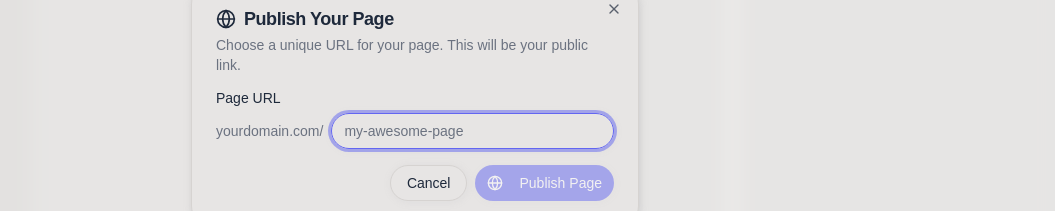
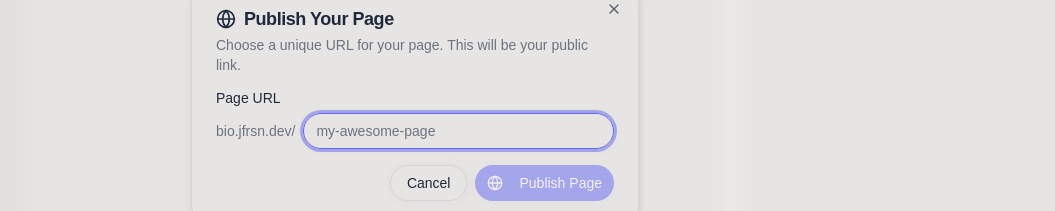
Before and after one commit to qreoct/linkinbio, a Next.js app: page /dashboard in a window 1280 px wide. Both pictures are taken after a click on the button "Publish Page". Shown: the part 457-668 px from the top of the page, without its empty margins (225-1280 px from the left). Built offline with nearby package versions, Linux system fonts and the light colour scheme; no server answers.

Commit message:
change links to prod

```diff
--- a/src/app/layout.tsx
+++ b/src/app/layout.tsx
@@ -8,8 +8,8 @@
 import "./globals.css";
 
 export const metadata: Metadata = {
-  title: "Next App",
-  description: "Next App",
+  title: "Link in Bio",
+  description: "Link in Bio",
 };
 
 export default async function RootLayout({
--- a/src/components/linkinbio/PublishDialog.tsx
+++ b/src/components/linkinbio/PublishDialog.tsx
@@ -136,7 +136,7 @@
           <div className="space-y-2">
             <Label htmlFor="slug">Page URL</Label>
             <div className="flex items-center gap-2">
-              <span className="text-sm text-muted-foreground">yourdomain.com/</span>
+              <span className="text-sm text-muted-foreground">bio.jfrsn.dev/</span>
               <Input
                 id="slug"
                 value={slug}
@@ -144,6 +144,7 @@
                 placeholder="my-awesome-page"
                 className="flex-1"
                 disabled={isPublishing}
+                maxLength={10}
               />
             </div>
 
```
